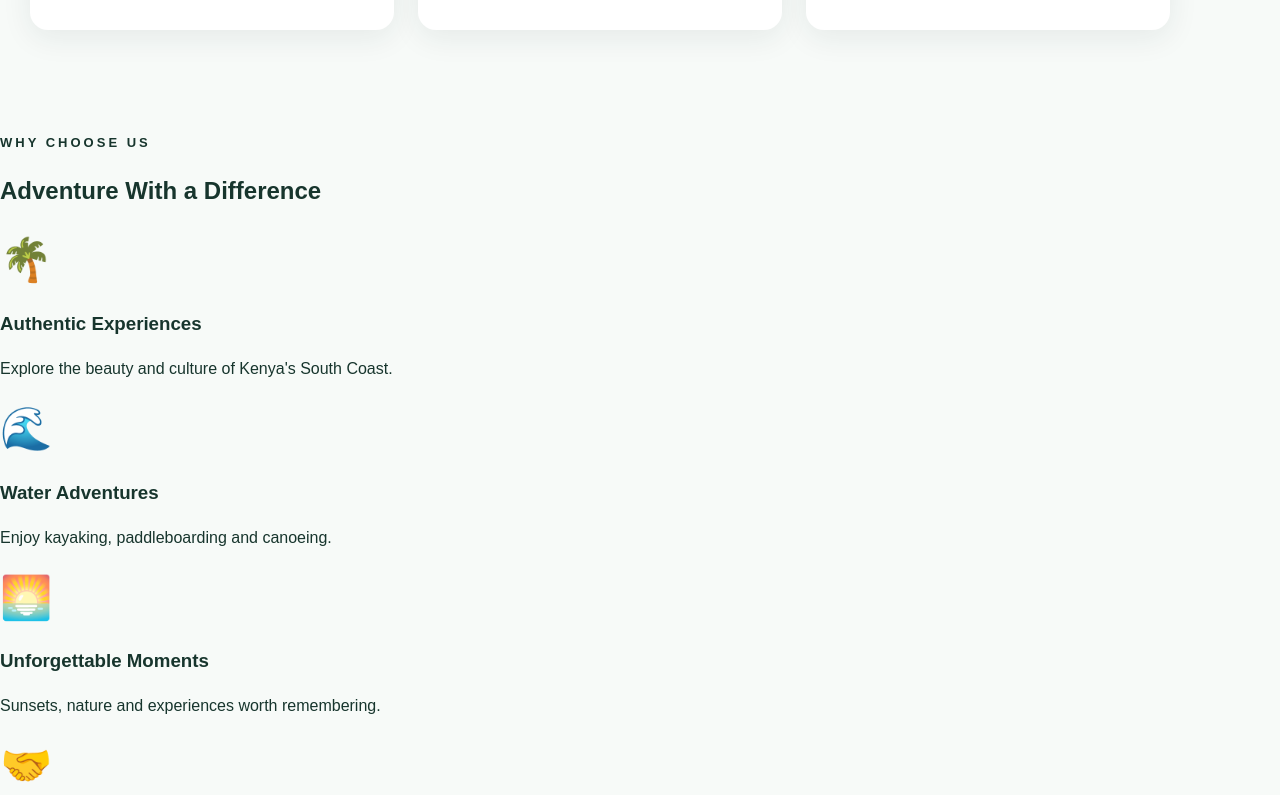
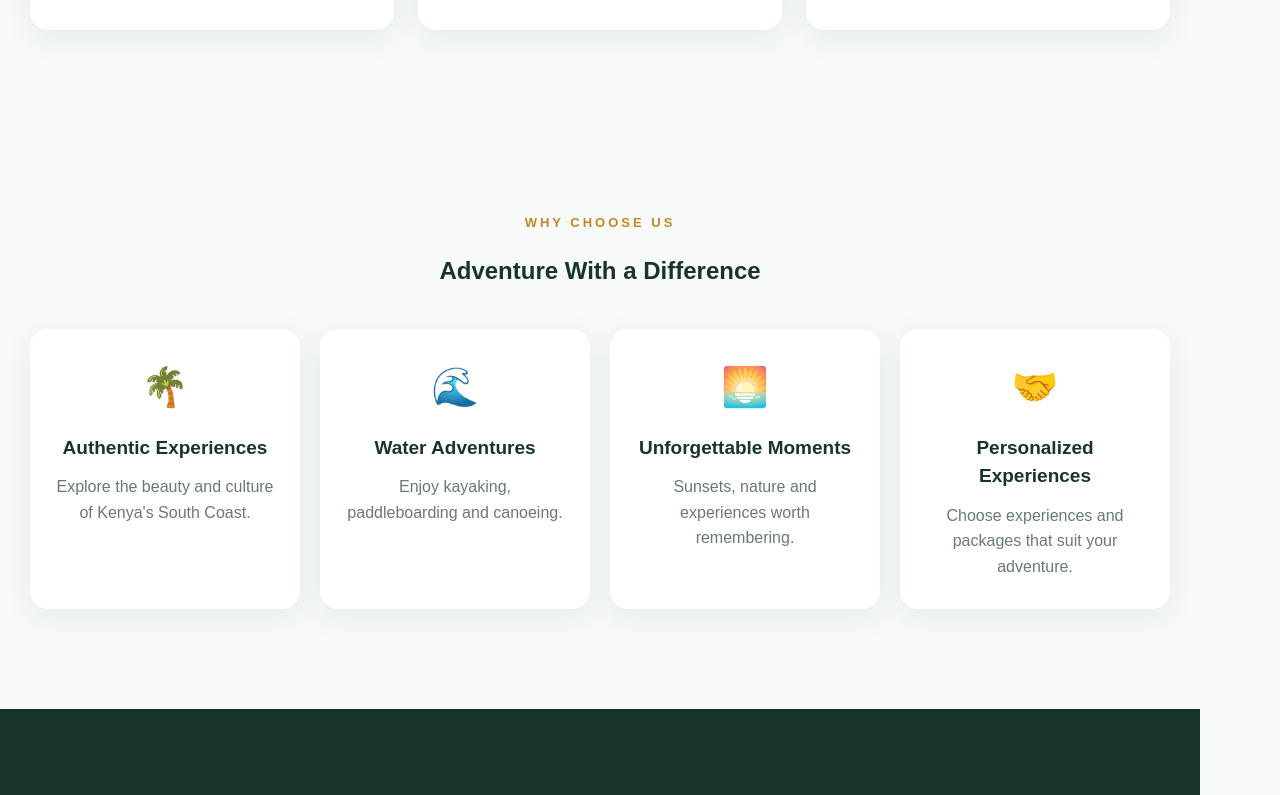
Before and after one commit to salimhamad2-collab/riversidetours, a React (Vite) app: page / in a window 1280 px wide. Shown: the part 1865-2660 px from the top of the page. Built offline with nearby package versions, Linux system fonts and the light colour scheme.

Commit message:
Update App.css

```diff
--- a/src/react-app/App.css
+++ b/src/react-app/App.css
@@ -218,3 +218,60 @@ footer p {
     padding-right: 20px;
   }
 }
+.why-us {
+  max-width: 1200px;
+  margin: 0 auto;
+  padding: 80px 30px;
+  text-align: center;
+}
+
+.why-us .eyebrow {
+  color: #c48725;
+}
+
+.why-grid {
+  margin-top: 40px;
+  display: grid;
+  grid-template-columns: repeat(4, 1fr);
+  gap: 20px;
+}
+
+.why-card {
+  background: white;
+  padding: 30px 22px;
+  border-radius: 18px;
+  box-shadow: 0 8px 30px rgba(20, 55, 45, 0.08);
+  text-align: center;
+  min-width: 0;
+}
+
+.why-card .icon {
+  font-size: 38px;
+}
+
+.why-card h3 {
+  font-size: 19px;
+  margin: 12px 0;
+}
+
+.why-card p {
+  color: #687a73;
+  line-height: 1.6;
+  margin: 0;
+}
+
+@media (max-width: 900px) {
+  .why-grid {
+    grid-template-columns: repeat(2, 1fr);
+  }
+}
+
+@media (max-width: 600px) {
+  .why-grid {
+    grid-template-columns: 1fr;
+  }
+
+  .why-us {
+    padding: 60px 20px;
+  }
+}
```
